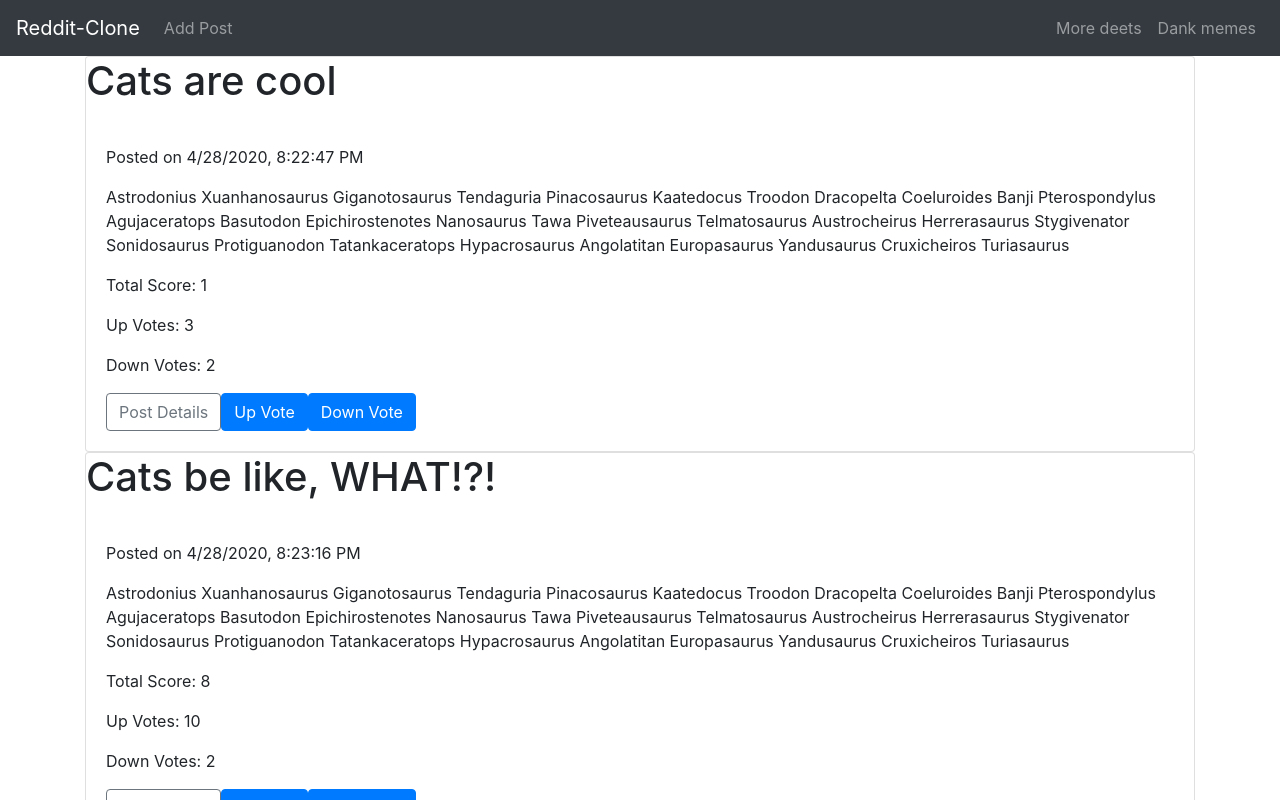
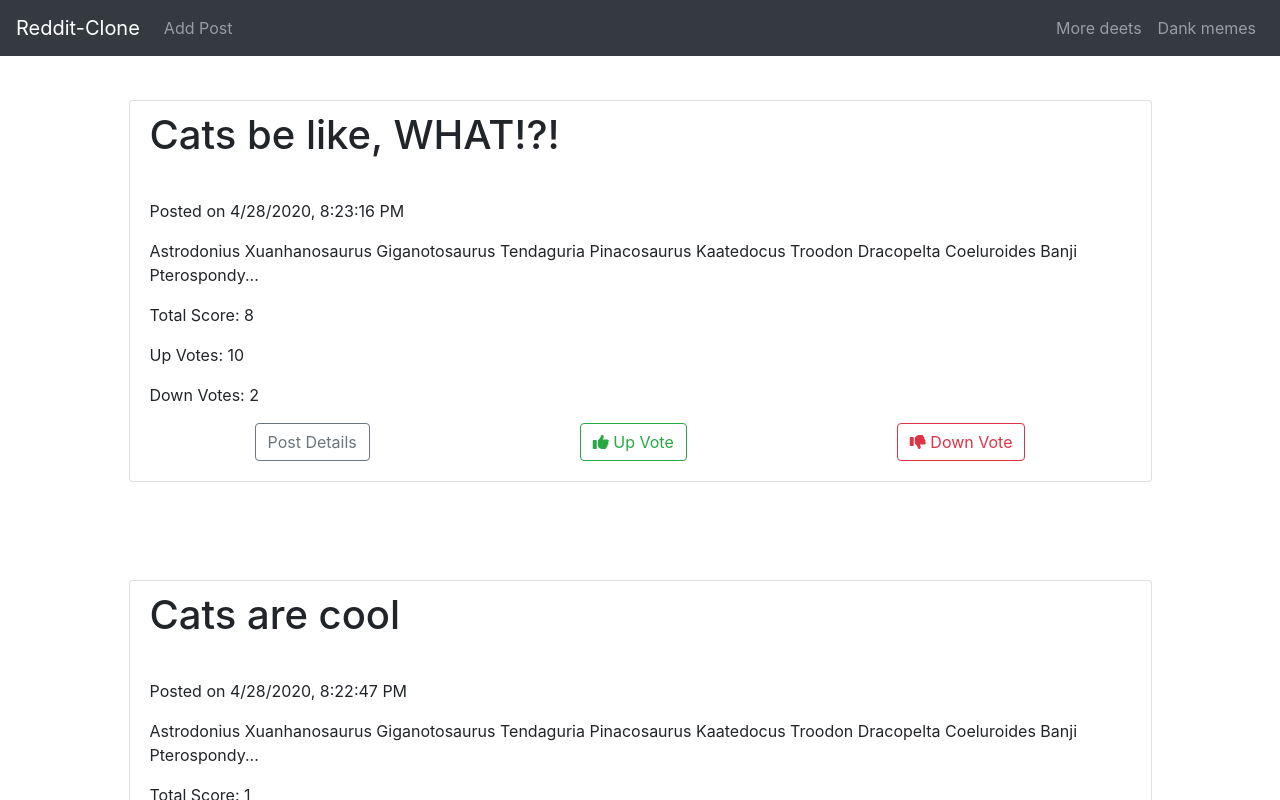
Before and after one commit to michelle-morin/reddit-clone, a React (Create React App) app: page / in a window 1280 px wide. Shown: the top 800 px of the page. Built offline with nearby package versions, Linux system fonts and the light colour scheme.

Commit message:
add styling to posts and post details.
Co-authored-by: Michelle Morin <morin2m@gmail.com>
Co-authored-by: Jonathan Carlos <jonathancarlos21@hotmail.com>

```diff
--- a/public/index.html
+++ b/public/index.html
@@ -10,6 +10,7 @@
       content="Web site created using create-react-app"
     />
     <link rel="apple-touch-icon" href="%PUBLIC_URL%/logo192.png" />
+    <script src="https://kit.fontawesome.com/fde1caffb7.js" crossorigin="anonymous"></script>
     <!--
       manifest.json provides metadata used when your web app is installed on a
       user's mobile device or desktop. See https://developers.google.com/web/fundamentals/web-app-manifest/
--- a/src/components/Posts/NewPostForm.js
+++ b/src/components/Posts/NewPostForm.js
@@ -16,9 +16,18 @@ const NewPostForm = (props) => {
     });
   }
 
+  const title = {
+    marginTop: '5%'
+  }
+
+  const buttonStyles = {
+    margin: 'auto auto',
+    display: 'block',
+  }
+
   return (
     <React.Fragment>
-      <h1> Add New Post </h1>
+      <h1 style={title}> Add New Post </h1>
       <Form onSubmit={handleNewPostSubmission}>
         <Form.Group controlId="formBasicTitle">
           <Form.Label>Title</Form.Label>
@@ -30,7 +39,7 @@ const NewPostForm = (props) => {
           <Form.Control as="textarea" rows="3" name="body" placeholder="Give us all the detail" />
         </Form.Group>
 
-        <Button variant="primary" type="submit">
+        <Button style={buttonStyles} variant="primary" type="submit">
           Submit
         </Button>
       </Form>
--- a/src/components/Posts/Post.js
+++ b/src/components/Posts/Post.js
@@ -3,25 +3,45 @@ import PropTypes from "prop-types";
 import { Card, Button } from "react-bootstrap";
 
 const Post = (props) => {
+  const buttons = {
+    display: 'flex',
+    justifyContent: 'space-around'
+  };
+
+  const title = {
+    paddingLeft: '20px',
+    paddingTop: '10px'
+  };
+
+  const cardStyles = {
+    padding: '2%'
+  };
+
+  const preview = props.body.slice(0, 125) + "...";
+
   return (
     <React.Fragment>
+      <div style={cardStyles}>
         <Card>
           <Card.Title>
-          <h1> {props.title} </h1>
+            <h1 style={title}> {props.title} </h1>
           </Card.Title>
           <Card.Body>
             <p>Posted on {new Date(props.postDate).toLocaleString()}</p>
-          <p>{props.body}</p>
+            <p>{preview}</p>
             <p> Total Score: {props.upvote - props.downvote} </p>
             <p>Up Votes: {props.upvote}</p>
             <p>Down Votes: {props.downvote}</p>
+            <div style={buttons}>
               <Button variant="outline-secondary" onClick={() => props.whenPostClicked(props.id)}>
                 Post Details
               </Button>
-          <Button onClick={() => props.whenUpvoteClicked(props.id)}>Up Vote</Button>
-          <Button onClick={() => props.whenDownvoteClicked(props.id)}>Down Vote</Button>
+              <Button variant="outline-success" onClick={() => props.whenUpvoteClicked(props.id)}><i class="fas fa-thumbs-up"></i> Up Vote </Button>
+              <Button variant="outline-danger" onClick={() => props.whenDownvoteClicked(props.id)}> <i class="fas fa-thumbs-down"></i> Down Vote </Button>
+            </div>
           </Card.Body>
         </Card>
+      </div>
     </React.Fragment>
   );
 };
--- a/src/components/Posts/PostDetails.js
+++ b/src/components/Posts/PostDetails.js
@@ -4,11 +4,28 @@ import { Card, Button } from "react-bootstrap";
 
 const PostDetails = (props) => {
   const { post, whenDownvoteClicked, whenUpvoteClicked } = props;
+
+  const cardStyles = {
+    margin: '10px',
+    padding: '2%'
+  };
+
+  const buttons = {
+    display: 'flex',
+    justifyContent: 'space-around'
+  };
+
+  const title = {
+    paddingLeft: '20px',
+    paddingTop: '10px'
+  }
+
   return (
     <React.Fragment>
+      <div style={cardStyles}>
         <Card>
           <Card.Title>
-          <h1> {post.title} </h1>
+            <h1 style={title}> {post.title} </h1>
           </Card.Title>
           <Card.Body>
             <p>Posted on {new Date(post.postDate).toLocaleString()}</p>
@@ -16,16 +33,15 @@ const PostDetails = (props) => {
             <p> Total Score: {post.upvote - post.downvote} </p>
             <p>Up Votes: {post.upvote}</p>
             <p>Down Votes: {post.downvote}</p>
-          <Button
-            onClick={() => {
-              whenUpvoteClicked(post.id);
-            }}
-          >
-            Up Vote
+            <div style={buttons}>
+              <Button variant="outline-success" onClick={() => { whenUpvoteClicked(post.id); }}>
+                <i class="fas fa-thumbs-up"></i> Up Vote
               </Button>
-          <Button onClick={() => whenDownvoteClicked(post.id)}>Down Vote</Button>
+              <Button variant="outline-danger" onClick={() => whenDownvoteClicked(post.id)}> <i class="fas fa-thumbs-down"></i> Down Vote</Button>
+            </div>
           </Card.Body>
         </Card>
+      </div>
     </React.Fragment>
   );
 };
--- a/src/components/Posts/PostList.js
+++ b/src/components/Posts/PostList.js
@@ -3,10 +3,19 @@ import Post from "./Post";
 import PropTypes from "prop-types";
 
 const PostList = (props) => {
+
+  const cardStyles = {
+    marginBottom: '1%',
+    padding: '2%'
+  };
+
   return (
     <React.Fragment>
-      {Object.values(props.postList).map((post) => {
+      {Object.values(props.postList).sort((a, b) => {
+        return (b.upvote - b.downvote) - (a.upvote - a.downvote);
+      }).map((post) => {
         return (
+          <div style={cardStyles}>
             <Post
               title={post.title}
               postDate={post.postDate}
@@ -18,6 +27,7 @@ const PostList = (props) => {
               whenPostClicked={props.onClickingPost}
               id={post.id}
             />
+          </div>
         );
       })}
     </React.Fragment>
```
Lines whose indentation alone changed are shown as unchanged.
